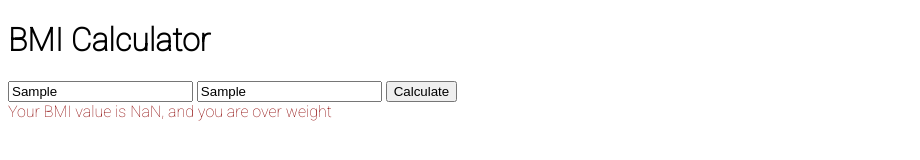
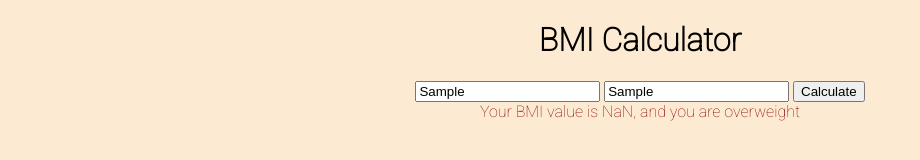
Before and after one commit to DemirG/BMICalculator, a plain HTML site: page index.html in a window 1280 px wide. Both pictures are taken after typing "Sample", "Sample" into the empty fields and a click on the button "Calculate". Shown: the whole page, without its empty margins (0-920 px from the left). Drawn offline with Linux system fonts and the light colour scheme.

Commit message:
color change and misspelling

```diff
--- a/css/style.css
+++ b/css/style.css
@@ -1,4 +1,5 @@
 body{
     font-family: 'Roboto', sans-serif;
-
+    text-align: center;
+    background-color: rgb(252, 235, 210);
 }
--- a/js/bmi_calculator.js
+++ b/js/bmi_calculator.js
@@ -10,7 +10,7 @@ const BMICalculator = {
         } else if (value < 25) {
             return {message: 'normal weight', color: 'green'}
         } else {
-            return {message: 'over weight', color: 'darkred'}
+            return {message: 'overweight', color: 'darkred'}
         }
     }
 }
```
